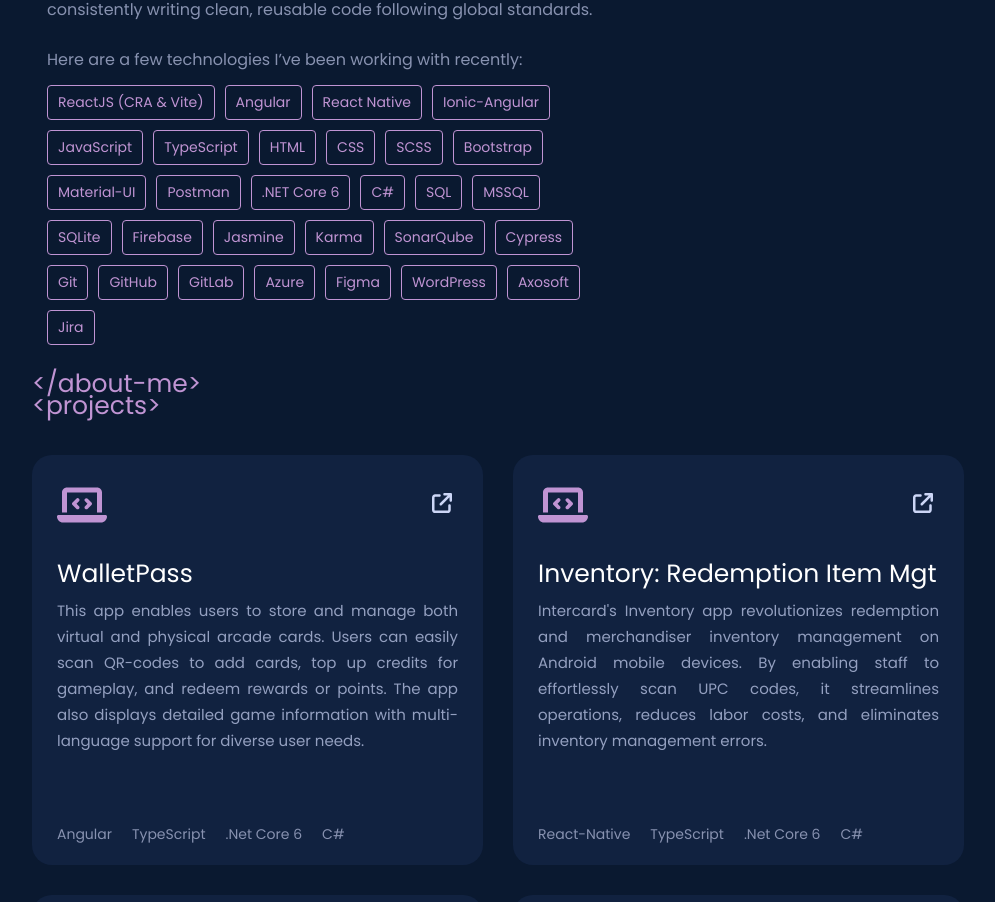
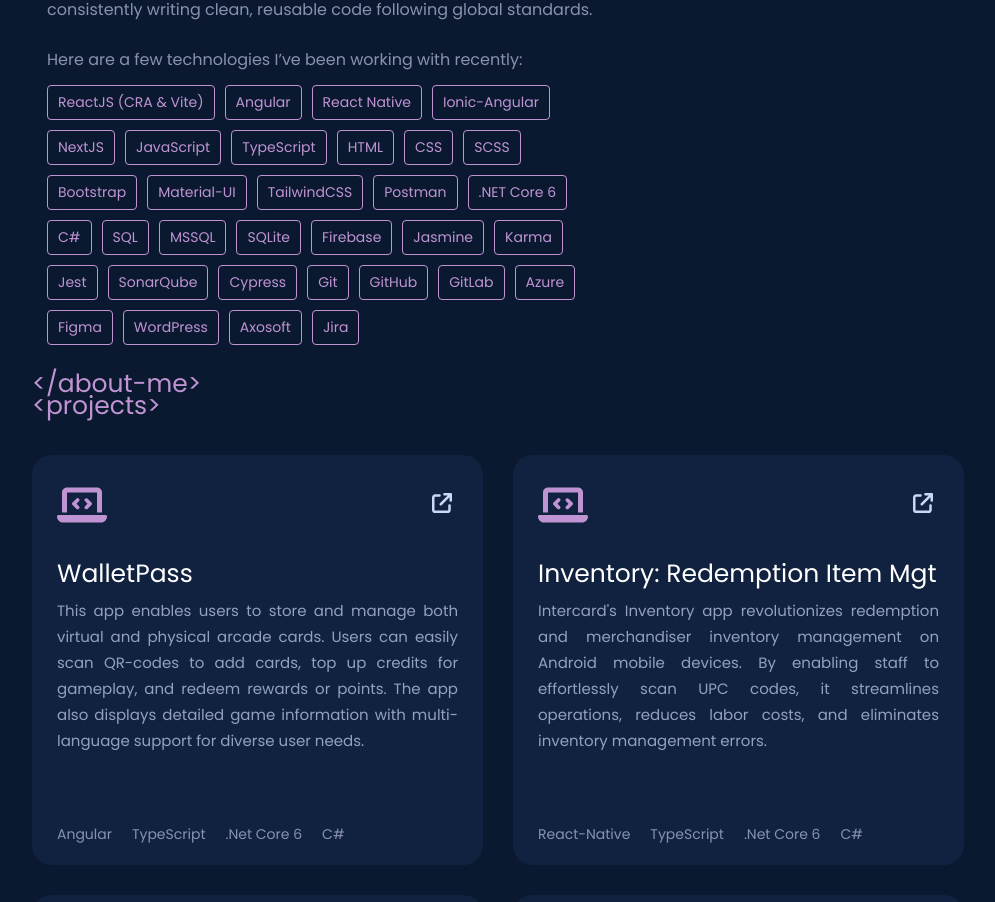
Before and after one commit to barreyrojohnmiko/personal-portfolio, a React (Create React App) app: page /#/ in a window 1280 px wide. Shown: the part 1213-2115 px from the top of the page, without its empty margins (142-1137 px from the left). Built offline with nearby package versions, Linux system fonts and the light colour scheme.

Commit message:
added TailwindCSS and NextJS

```diff
--- a/src/components/about/About.tsx
+++ b/src/components/about/About.tsx
@@ -11,6 +11,7 @@
   "Angular",
   "React Native",
   "Ionic-Angular",
+  "NextJS",
 
   "JavaScript",
   "TypeScript",
@@ -19,6 +20,7 @@
   "SCSS",
   "Bootstrap",
   "Material-UI",
+  "TailwindCSS",
 
   "Postman",
 
@@ -31,6 +33,7 @@
 
   "Jasmine",
   "Karma",
+  "Jest",
   "SonarQube",
   "Cypress",
 
--- a/src/components/home/Home.tsx
+++ b/src/components/home/Home.tsx
@@ -59,7 +59,7 @@
 
   const handleResumeClick = () => {
     window.open(
-      "https://drive.google.com/file/d/1rYod_R2tpsUqlmlYjOuuudbcElITL36d/view?usp=sharing",
+      "https://drive.google.com/file/d/12SxdYCXvWuR2-v1F03VcI4PLoCNjeCTY/view?usp=sharing",
       "_blank"
     );
   };
```
